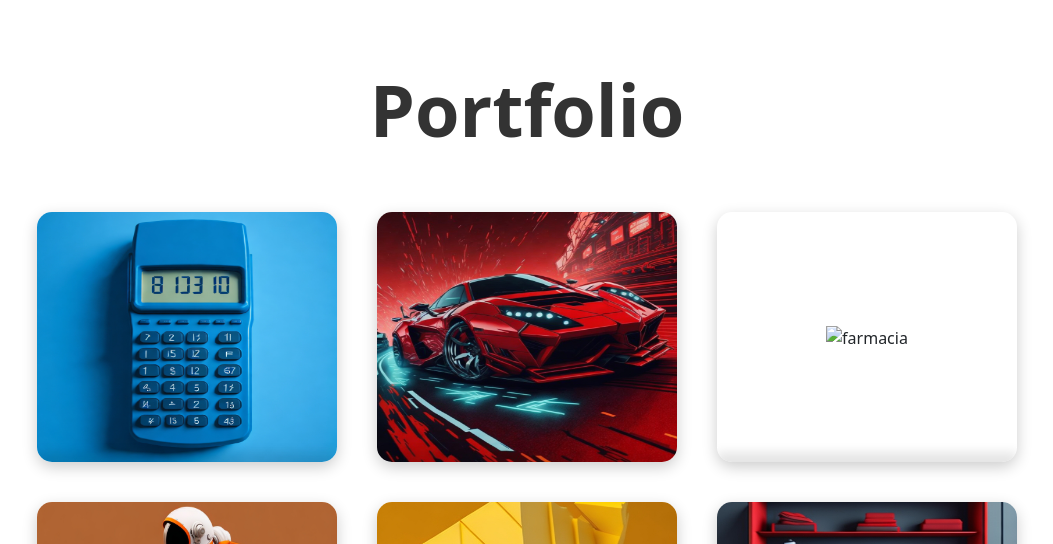
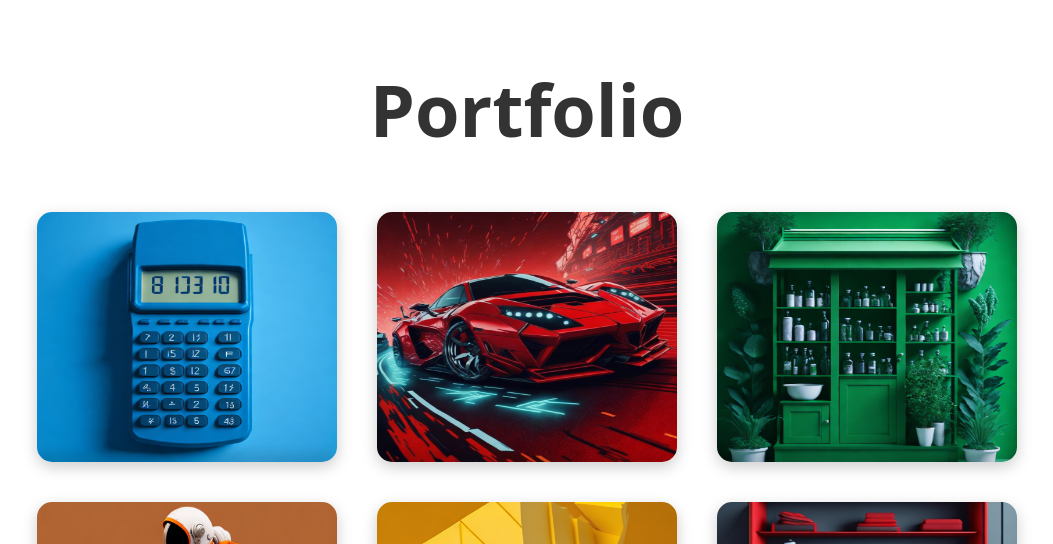
Before and after one commit to GaritaDevs/Portfolio, a plain HTML site: page index.html in a window 1280 px wide. Shown: the part 2434-2978 px from the top of the page, without its empty margins (113-1166 px from the left). Drawn offline with nearby package versions, Linux system fonts and the light colour scheme; some packages are replaced by stand-ins of ours; the site is published under a folder, as on GitHub Pages, so addresses that start at the root find nothing; a script that the page names is missing.

Commit message:
Error image
Fixing error with pharmacy image

```diff
--- a/index.html
+++ b/index.html
@@ -197,7 +197,7 @@
                 </div>
                 <div class="cardPortfolio">
                     <div class="imgBox">
-                        <img src="/img/farmaciaPortfolio.jpg" alt="farmacia" class="imgPortfolio">
+                        <img src="./img/farmaciaPortfolio.jpg" alt="farmacia" class="imgPortfolio">
                     </div>
                     <div class="contentPortfolio">
                         <div class="contentBox">
```
Also changed, not shown: indexes.html (+1 -1 lines).
